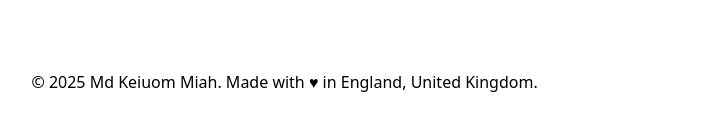
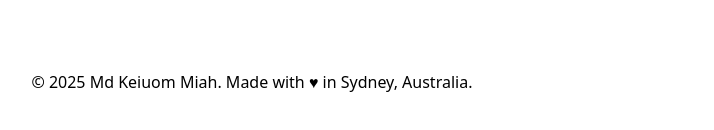
Before and after one commit to Farhankaioum/Portfolio-V3, a Next.js app: page / in a window 1280 px wide. Shown: the part 4366-4496 px from the top of the page, without its empty margins (487-1201 px from the left). Built offline with nearby package versions, Linux system fonts and the light colour scheme.

Commit message:
Project development location changed

```diff
--- a/pages/index.tsx
+++ b/pages/index.tsx
@@ -64,7 +64,7 @@ export default function Home() {
       <Certifications />
       <Contact />
       <div className="mt-20">
-        © {new Date().getFullYear()} Md Keiuom Miah. Made with ♥ in England, United Kingdom.
+        © {new Date().getFullYear()} Md Keiuom Miah. Made with ♥ in Sydney, Australia.
       </div>
     </>
   );
```
